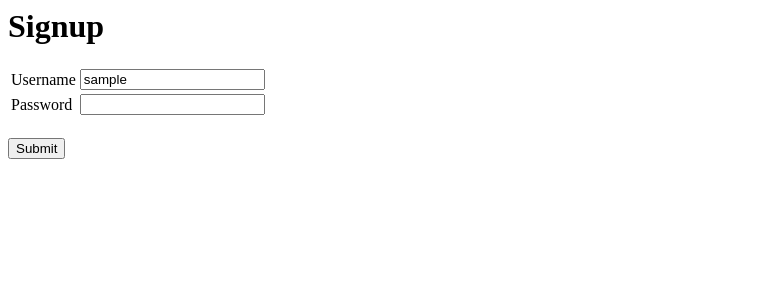
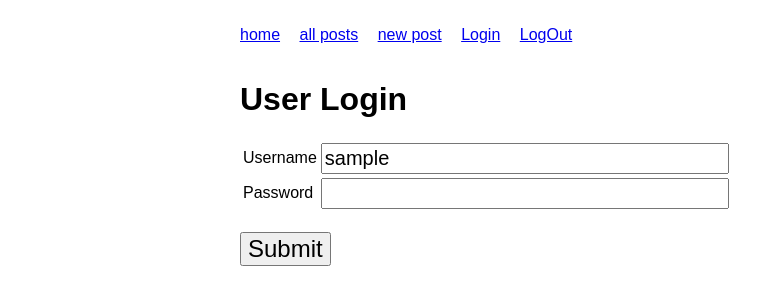
Before and after one commit to genew1970/blogz, a Python web app: template templates/login.html in a window 1280 px wide. Shown: the top 305 px of the page, without its empty margins (0-784 px from the left). Run offline with Jinja, Linux system fonts and the light colour scheme; the template is opened without the code that fills it: most values are stand-ins (such as "Sample title", 1, 10 or a date in 2020).

```diff
--- a/models.py
+++ b/models.py
@@ -10,3 +10,4 @@ class Post(db.Model):
     body = db.TextProperty(required = True)
     created = db.DateTimeProperty(auto_now_add = True)
     # TODO - we need an author field here; it should be required
+    author = db.ReferenceProperty(User, required = True)
--- a/templates/login.html
+++ b/templates/login.html
@@ -1,8 +1,12 @@
+{% extends 'base.html' %}
+
+{% block content %}
+
 <h1>
-    Signup
+    User Login
 </h1>
 
-<form action-"/welcome" method="post">
+<form action-"/" method="post">
     <table>
         <tr>
             <td class="input_label">
@@ -10,7 +14,7 @@
             </td>
 
             <td>
-                <input type="text" name="user_name" value="{{ username }}">
+                <input type="text" name="username" value="{{ username }}">
             </td>
         </tr>
 
@@ -34,3 +38,5 @@
 <br>
 <input type="submit" value="Submit">
 </form>
+
+{% endblock %}
```
